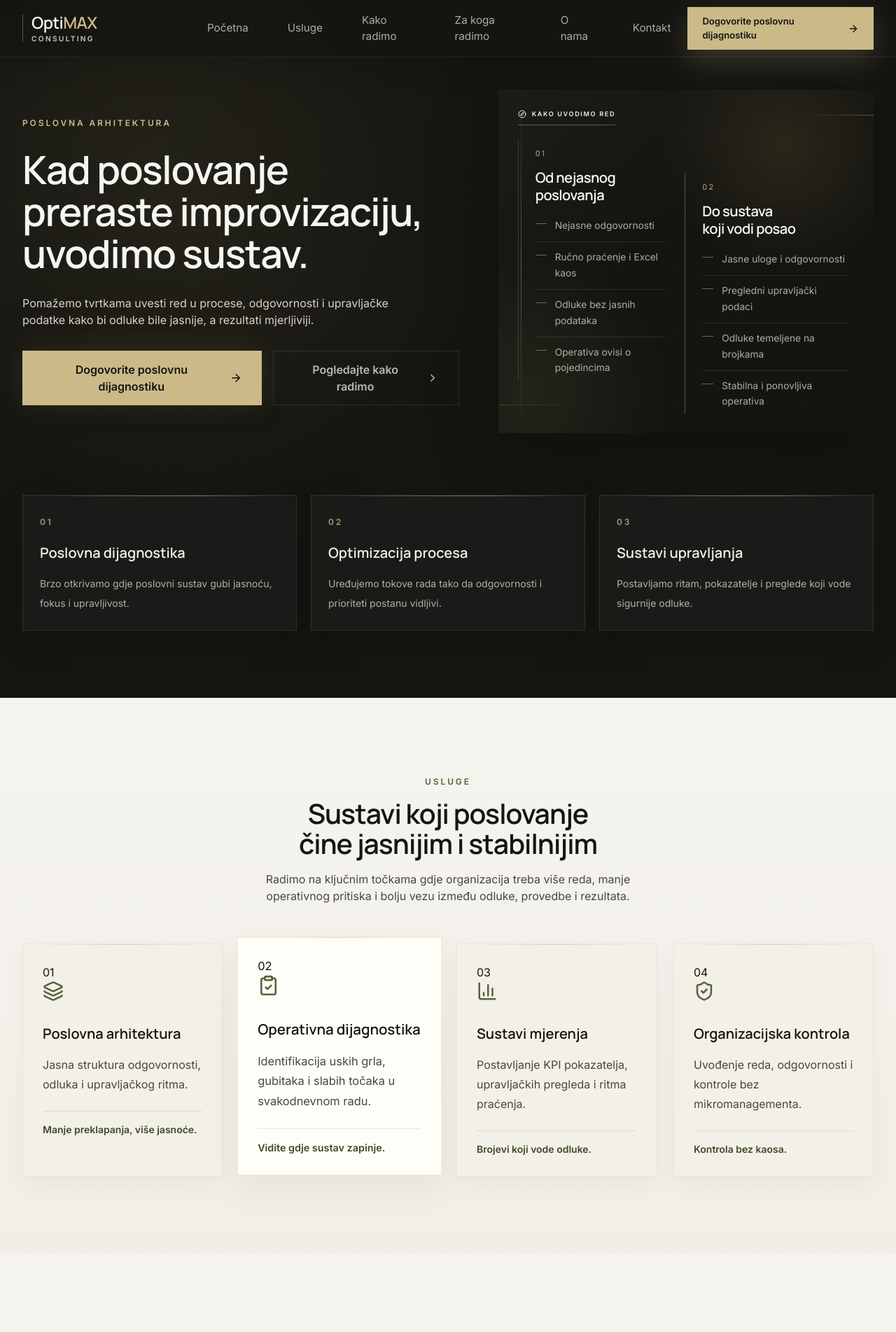
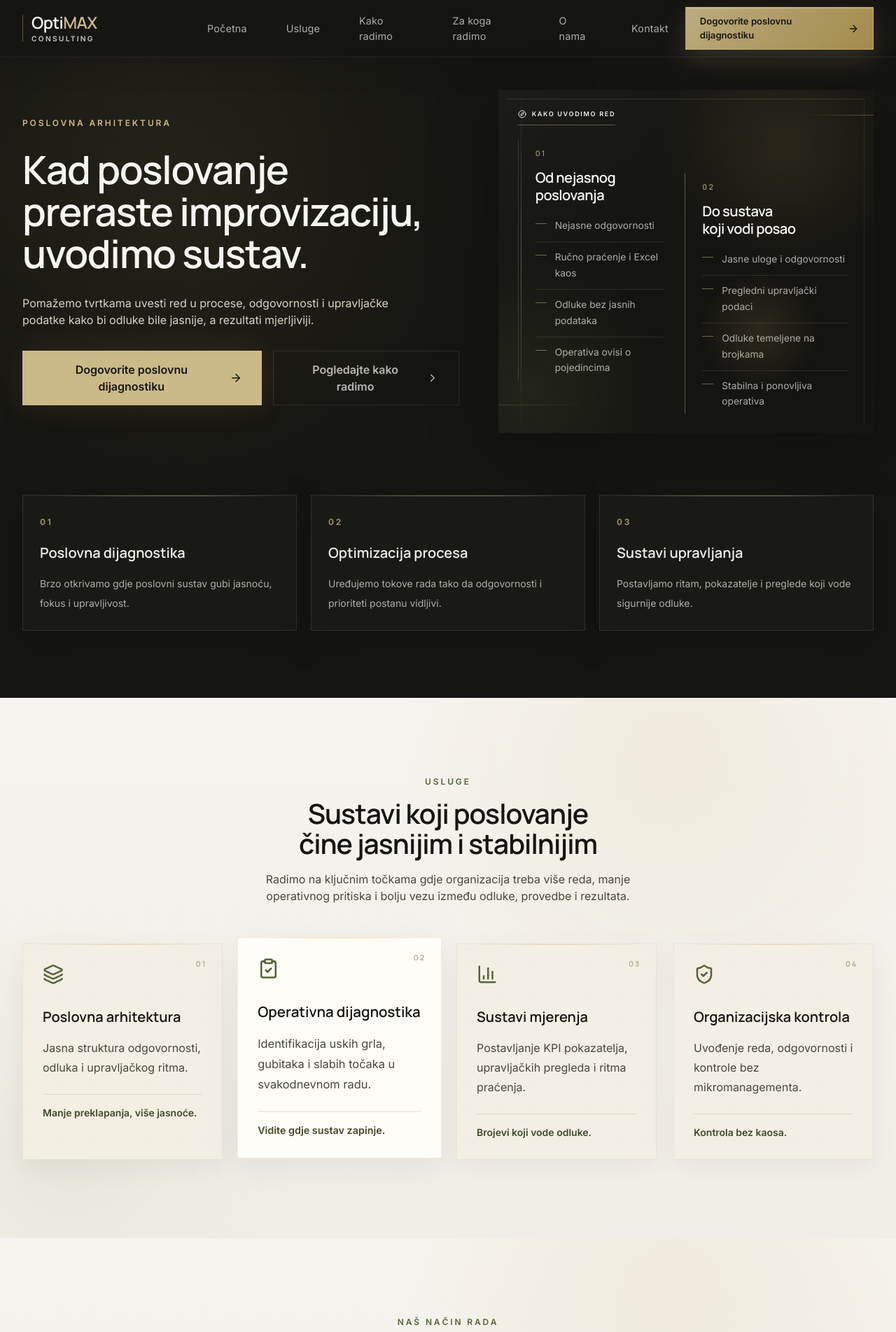
Before and after one commit to jelena1410-ux/optimax-website, a React (Vite) app: page / in a window 1280 px wide. Shown: the top 1903 px of the page at 70% size. Built offline with nearby package versions, Linux system fonts and the light colour scheme.

Commit message:
style: refine Optimax editorial visual system

```diff
--- a/src/styles.css
+++ b/src/styles.css
@@ -13,6 +13,7 @@
     margin: 0;
     background:
       radial-gradient(circle at 18% -8%, rgba(203, 185, 135, 0.14), transparent 30rem),
+      radial-gradient(circle at 88% 16%, rgba(108, 123, 74, 0.12), transparent 34rem),
       linear-gradient(180deg, #151512 0, #151512 24rem, #e9e5d8 49rem),
       #e9e5d8;
     color: #151512;
@@ -28,7 +29,7 @@
 
 @layer components {
   .nav-link {
-    @apply relative text-[0.95rem] font-normal text-graphite-100/70 transition duration-300 hover:text-champagne-100 focus-visible:outline focus-visible:outline-2 focus-visible:outline-offset-4 focus-visible:outline-champagne-400;
+    @apply relative text-[0.9rem] font-normal tracking-[0.01em] text-graphite-100/70 transition duration-300 hover:text-champagne-100 focus-visible:outline focus-visible:outline-2 focus-visible:outline-offset-4 focus-visible:outline-champagne-400;
   }
 
   .eyebrow {
@@ -40,11 +41,11 @@
   }
 
   .service-card {
-    @apply relative overflow-hidden border border-black/5 bg-[#f4f1e8]/95 p-6 shadow-[0_10px_30px_rgba(0,0,0,0.045)] transition duration-500 ease-out hover:-translate-y-0.5 hover:border-[#c6a85b]/40 hover:bg-[#fbf8ef] hover:shadow-[0_18px_46px_rgba(0,0,0,0.065)] sm:p-7;
+    @apply relative overflow-hidden border border-black/5 bg-[#f5f0e4]/95 p-6 shadow-[0_12px_36px_rgba(31,28,20,0.05)] transition duration-500 ease-out hover:-translate-y-0.5 hover:border-[#c6a85b]/40 hover:bg-[#fffaf0] hover:shadow-[0_20px_54px_rgba(31,28,20,0.075)] sm:p-7;
   }
 
   .hero-service-card {
-    @apply relative overflow-hidden border border-white/10 bg-graphite-900/75 p-5 shadow-[0_16px_46px_rgba(0,0,0,0.2)] transition duration-500 ease-out hover:-translate-y-0.5 hover:border-white/20 hover:bg-graphite-900/90 hover:shadow-[0_22px_68px_rgba(0,0,0,0.28)] sm:p-6;
+    @apply relative overflow-hidden border border-white/10 bg-graphite-900/60 p-5 shadow-[0_16px_46px_rgba(0,0,0,0.18)] transition duration-500 ease-out hover:-translate-y-0.5 hover:border-[#c6a85b]/40 hover:bg-graphite-900/80 hover:shadow-[0_22px_68px_rgba(0,0,0,0.24)] sm:p-6;
   }
 
   .before-after-card {
@@ -56,7 +57,7 @@
   }
 
   .principle-card {
-    @apply border border-black/5 bg-[#f4f1e8]/95 p-6 shadow-[0_10px_30px_rgba(0,0,0,0.045)] transition duration-500 ease-out hover:-translate-y-0.5 hover:border-[#c6a85b]/40 hover:bg-[#fbf8ef] hover:shadow-[0_18px_46px_rgba(0,0,0,0.065)] sm:p-7;
+    @apply relative border border-black/5 bg-[#f5f0e4]/90 p-6 shadow-[0_12px_34px_rgba(31,28,20,0.045)] transition duration-500 ease-out hover:-translate-y-0.5 hover:border-[#c6a85b]/40 hover:bg-[#fffaf0] hover:shadow-[0_20px_54px_rgba(31,28,20,0.07)] sm:p-7;
   }
 
   .about-principle {
@@ -64,7 +65,7 @@
   }
 
   .signal-panel {
-    @apply border border-black/5 bg-[#f4f1e8]/95 p-6 shadow-[0_14px_42px_rgba(0,0,0,0.055)] transition duration-500 ease-out hover:-translate-y-0.5 hover:shadow-[0_20px_58px_rgba(0,0,0,0.08)] sm:p-7;
+    @apply border border-black/5 bg-[#f5f0e4]/95 p-6 shadow-[0_16px_48px_rgba(31,28,20,0.06)] transition duration-500 ease-out hover:-translate-y-0.5 hover:border-[#c6a85b]/40 hover:shadow-[0_22px_64px_rgba(31,28,20,0.085)] sm:p-7;
   }
 
   .signal-panel-dark {
@@ -72,7 +73,7 @@
   }
 
   .compact-row {
-    @apply flex items-start gap-3 border border-black/5 bg-[#fbf8ef]/70 p-3.5 text-sm font-medium leading-relaxed text-graphite-800 shadow-none transition duration-500 ease-out hover:border-[#c6a85b]/40 hover:bg-[#fffdf7];
+    @apply flex items-start gap-3 border-b border-black/10 bg-transparent px-1 py-3.5 text-sm font-medium leading-relaxed text-graphite-800 shadow-none transition duration-500 ease-out hover:border-[#c6a85b]/40 hover:bg-[#fffdf7]/50;
   }
 
   .compact-row svg {
@@ -88,7 +89,7 @@
   }
 
   .process-row {
-    @apply grid grid-cols-[2.7rem_1fr] gap-4 border-l border-white/10 bg-transparent py-1 pl-5 pr-2 text-sm leading-relaxed text-graphite-100/75 shadow-none transition duration-500 ease-out hover:translate-x-1 hover:border-[#c6a85b]/50 sm:grid-cols-[3.4rem_1fr] sm:gap-5 sm:pl-6;
+    @apply relative grid grid-cols-[2.7rem_1fr] gap-4 border-l border-white/10 bg-transparent py-2 pl-5 pr-2 text-sm leading-relaxed text-graphite-100/75 shadow-none transition duration-500 ease-out hover:translate-x-1 hover:border-[#c6a85b]/50 sm:grid-cols-[3.4rem_1fr] sm:gap-5 sm:pl-6;
   }
 
   .process-index {
@@ -96,7 +97,7 @@
   }
 
   .audience-row {
-    @apply flex gap-4 border border-black/5 bg-[#f4f1e8]/95 p-5 text-[15px] leading-relaxed text-graphite-800 shadow-[0_10px_30px_rgba(0,0,0,0.045)] transition duration-500 ease-out hover:-translate-y-0.5 hover:border-[#c6a85b]/40 hover:bg-[#fbf8ef] hover:shadow-[0_18px_46px_rgba(0,0,0,0.065)] sm:p-6;
+    @apply flex gap-4 border border-black/5 bg-[#f5f0e4]/90 p-5 text-[15px] leading-relaxed text-graphite-800 shadow-[0_12px_34px_rgba(31,28,20,0.045)] transition duration-500 ease-out hover:-translate-y-0.5 hover:border-[#c6a85b]/40 hover:bg-[#fffaf0] hover:shadow-[0_20px_54px_rgba(31,28,20,0.07)] sm:p-6;
   }
 
   .contact-link {
@@ -109,25 +110,25 @@
 
   .field input,
   .field textarea {
-    @apply w-full min-w-0 border border-black/10 bg-[#efe9dd] px-4 py-3.5 font-normal leading-6 text-graphite-950 outline-none shadow-[inset_0_1px_0_rgba(255,255,255,0.68)] transition duration-300 placeholder:text-graphite-700/50 hover:border-[#c6a85b]/40 focus:border-[#c6a85b] focus:bg-[#fffdf7] focus:ring-2 focus:ring-[#c6a85b]/25;
+    @apply w-full min-w-0 border border-black/10 bg-[#eee6d8] px-4 py-3.5 font-normal leading-6 text-graphite-950 outline-none shadow-[inset_0_1px_0_rgba(255,255,255,0.74)] transition duration-300 placeholder:text-graphite-700/50 hover:border-[#c6a85b]/40 focus:border-[#c6a85b] focus:bg-[#fffaf0] focus:ring-2 focus:ring-[#c6a85b]/25;
   }
 }
 
 .section-ivory {
   position: relative;
   background:
+    radial-gradient(circle at 75% 10%, rgba(198, 168, 91, 0.12), transparent 24rem),
+    radial-gradient(circle at 8% 82%, rgba(108, 123, 74, 0.08), transparent 20rem),
     linear-gradient(180deg, #f6f4ef 0%, #f1eee7 100%),
-    radial-gradient(circle at 82% 0%, rgba(198, 168, 91, 0.09), transparent 22rem),
-    radial-gradient(circle at 8% 88%, rgba(108, 123, 74, 0.07), transparent 18rem),
     #f3f1ea;
 }
 
 .section-olive {
   position: relative;
   background:
+    radial-gradient(circle at 15% 18%, rgba(108, 123, 74, 0.14), transparent 22rem),
+    radial-gradient(circle at 88% 92%, rgba(198, 168, 91, 0.12), transparent 19rem),
     linear-gradient(180deg, #f3f1ea 0%, #ebe8dc 100%),
-    radial-gradient(circle at 15% 18%, rgba(108, 123, 74, 0.13), transparent 22rem),
-    radial-gradient(circle at 88% 92%, rgba(198, 168, 91, 0.1), transparent 19rem),
     #ebe8dc;
 }
 
@@ -140,38 +141,20 @@ h3 {
 .nav-link::after {
   position: absolute;
   right: 0;
-  bottom: -0.72rem;
+  bottom: -0.62rem;
   left: 0;
   height: 1px;
   content: '';
   background: linear-gradient(90deg, transparent, rgba(108, 123, 74, 0.78), rgba(203, 185, 135, 0.82), transparent);
   opacity: 0;
-  transform: scaleX(0.32) translateY(2px);
-  transition: opacity 320ms ease, transform 320ms ease;
+  transform: scaleX(0.18) translateY(2px);
+  transform-origin: left;
+  transition: opacity 360ms cubic-bezier(0.16, 1, 0.3, 1), transform 360ms cubic-bezier(0.16, 1, 0.3, 1);
 }
 
 .nav-link:hover::after {
   opacity: 1;
   transform: scaleX(1) translateY(0);
-}
-
-.nav-link::before {
-  position: absolute;
-  right: -0.9rem;
-  bottom: -0.74rem;
-  width: 3px;
-  height: 3px;
-  content: '';
-  background: #6c7b4a;
-  border-radius: 999px;
-  opacity: 0;
-  transform: translateX(-0.35rem);
-  transition: opacity 320ms ease, transform 320ms ease;
-}
-
-.nav-link:hover::before {
-  opacity: 0.9;
-  transform: translateX(0);
 }
 
 .premium-button,
@@ -180,10 +163,10 @@ h3 {
 }
 
 .header-cta {
-  border: 1px solid rgba(203, 185, 135, 0.36);
-  background: #cbb987;
+  border: 1px solid rgba(203, 185, 135, 0.42);
+  background: linear-gradient(135deg, rgba(203, 185, 135, 0.92), rgba(177, 151, 82, 0.9));
   color: #151512;
-  box-shadow: 0 16px 42px rgba(203, 185, 135, 0.22);
+  box-shadow: 0 14px 36px rgba(203, 185, 135, 0.18), inset 0 1px 0 rgba(255, 255, 255, 0.32);
 }
 
 .premium-button:hover {
@@ -223,6 +206,17 @@ h3 {
   opacity: 0.58;
 }
 
+.card-index {
+  position: absolute;
+  top: 1.25rem;
+  right: 1.35rem;
+  font-family: Manrope, Inter, sans-serif;
+  font-size: 0.68rem;
+  font-weight: 700;
+  letter-spacing: 0.18em;
+  color: rgba(108, 123, 74, 0.52);
+}
+
 .service-card::after {
   position: absolute;
   right: -30%;
@@ -251,6 +245,43 @@ h3 {
   height: 1px;
   content: '';
   background: linear-gradient(90deg, transparent, rgba(108, 123, 74, 0.7), rgba(203, 185, 135, 0.48), transparent);
+}
+
+.strategic-system {
+  isolation: isolate;
+}
+
+.strategic-system::before {
+  position: absolute;
+  inset: 0.8rem;
+  z-index: 0;
+  pointer-events: none;
+  content: '';
+  border-top: 1px solid rgba(203, 185, 135, 0.18);
+  border-right: 1px solid rgba(239, 238, 231, 0.08);
+}
+
+.strategic-system::after {
+  position: absolute;
+  right: 14%;
+  bottom: 12%;
+  width: 11rem;
+  height: 11rem;
+  pointer-events: none;
+  content: '';
+  background: radial-gradient(circle, rgba(198, 168, 91, 0.14), transparent 68%);
+  filter: blur(3px);
+}
+
+.system-panel::before {
+  position: absolute;
+  top: 1.2rem;
+  left: -1px;
+  width: 1px;
+  height: 3.2rem;
+  content: '';
+  background: #c6a85b;
+  opacity: 0.72;
 }
 
 .hero-visual {
@@ -282,6 +313,20 @@ h3 {
   background-size: 96px 96px, 96px 96px, auto;
 }
 
+.section-ivory::after,
+.section-olive::after {
+  position: absolute;
+  inset: 0;
+  pointer-events: none;
+  content: '';
+  opacity: 0.22;
+  background:
+    linear-gradient(rgba(21, 21, 18, 0.03) 1px, transparent 1px),
+    linear-gradient(90deg, rgba(21, 21, 18, 0.025) 1px, transparent 1px);
+  background-size: 42px 42px;
+  mask-image: linear-gradient(180deg, transparent, black 18%, black 82%, transparent);
+}
+
 .service-card-featured {
   border-color: rgba(198, 168, 91, 0.32);
   background: #fffdf8;
@@ -289,6 +334,18 @@ h3 {
 }
 
 @media (min-width: 1024px) {
+  .service-card:nth-child(odd),
+  .principle-card:nth-child(even),
+  .audience-row:nth-child(even) {
+    transform: translateY(0.45rem);
+  }
+
+  .service-card:nth-child(odd):hover,
+  .principle-card:nth-child(even):hover,
+  .audience-row:nth-child(even):hover {
+    transform: translateY(0.15rem);
+  }
+
   .service-card-featured {
     transform: translateY(-0.35rem) scale(1.025);
   }
```
